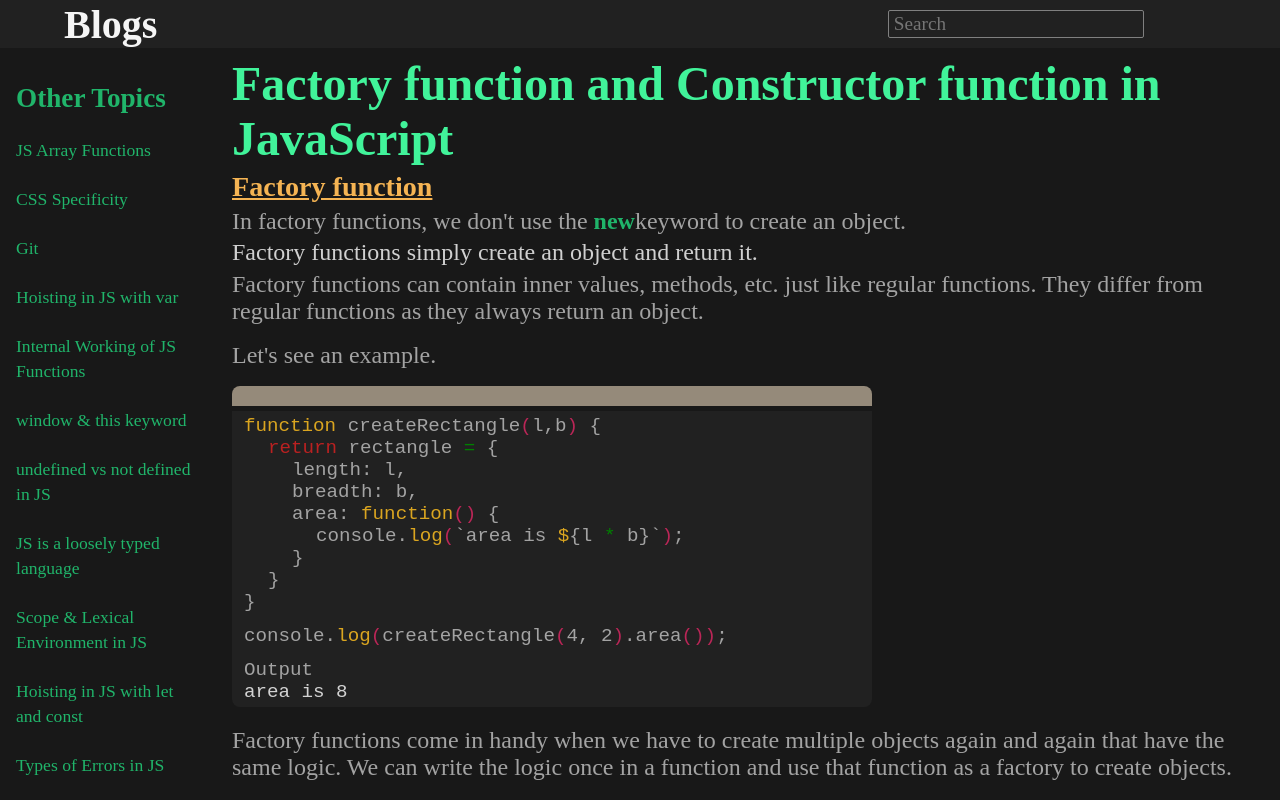
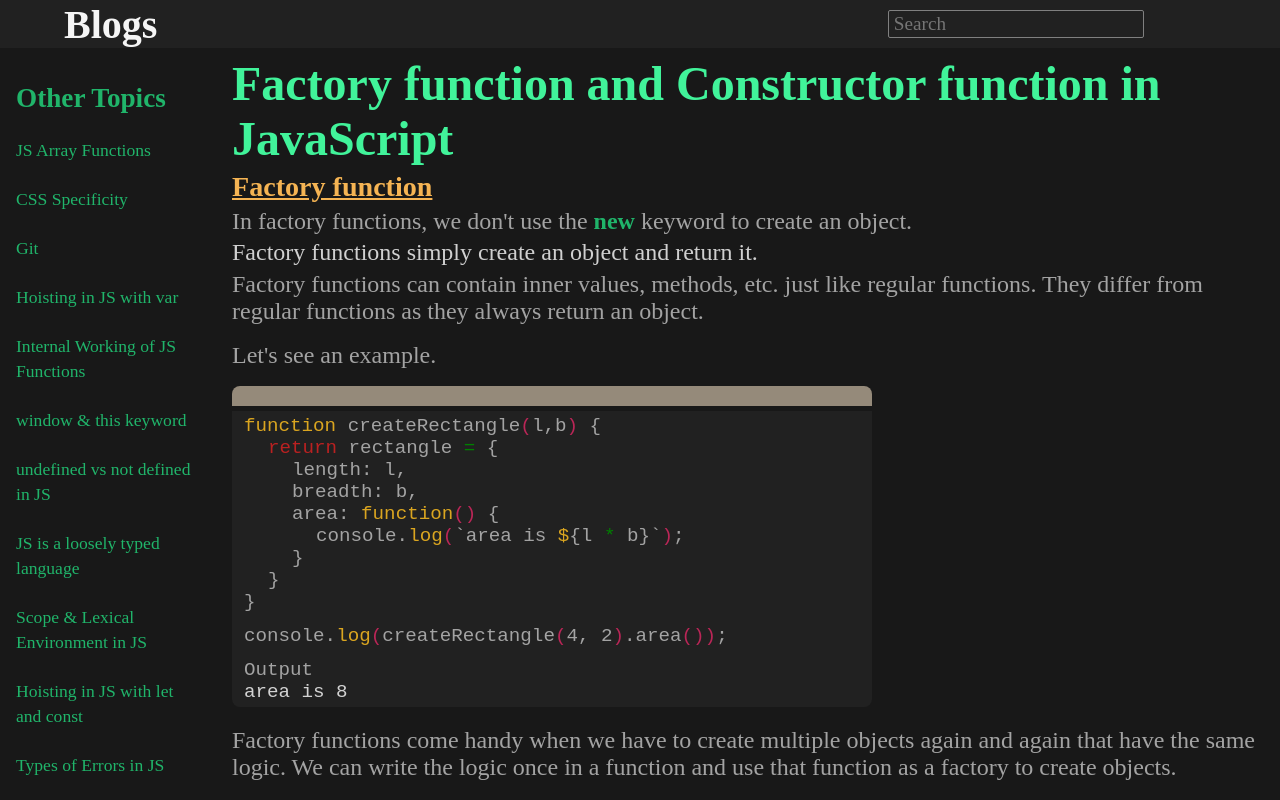
Before and after one commit to SoumyaSagnik/Blogs, a React (Create React App) app: page /js-factory-constructor in a window 1280 px wide. Shown: the top 800 px of the page. Built offline with nearby package versions, Linux system fonts and the light colour scheme; a web font is replaced by a local one.

Commit message:
grammar update

```diff
--- a/src/Pages/FactoryAndConstructorFunctions.js
+++ b/src/Pages/FactoryAndConstructorFunctions.js
@@ -16,7 +16,7 @@ const FactoryAndConstructorFunctions = () => {
         <h3>Factory function</h3>
         <p>
           In factory functions, we don't use the{" "}
-          <span className="green">new</span>keyword to create an object.
+          <span className="green">new </span>keyword to create an object.
         </p>
         <p className="white">
           Factory functions simply create an object and return it.
@@ -73,10 +73,9 @@ const FactoryAndConstructorFunctions = () => {
           </div>
         </pre>
         <p className="space-bottom">
-          Factory functions come in handy when we have to create multiple
-          objects again and again that have the same logic. We can write the
-          logic once in a function and use that function as a factory to create
-          objects.
+          Factory functions come handy when we have to create multiple objects
+          again and again that have the same logic. We can write the logic once
+          in a function and use that function as a factory to create objects.
         </p>
         <h3>Constructor function</h3>
         <p>
```
